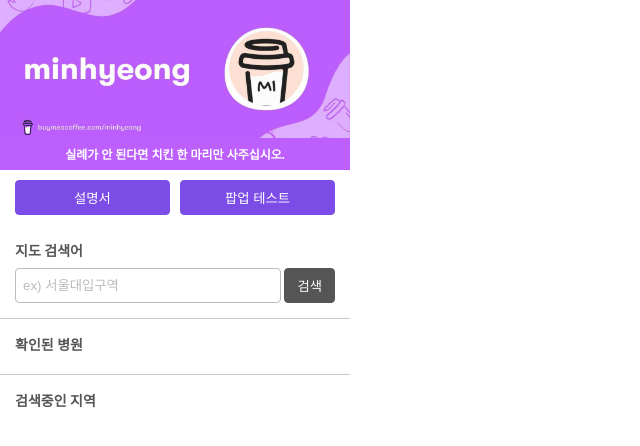
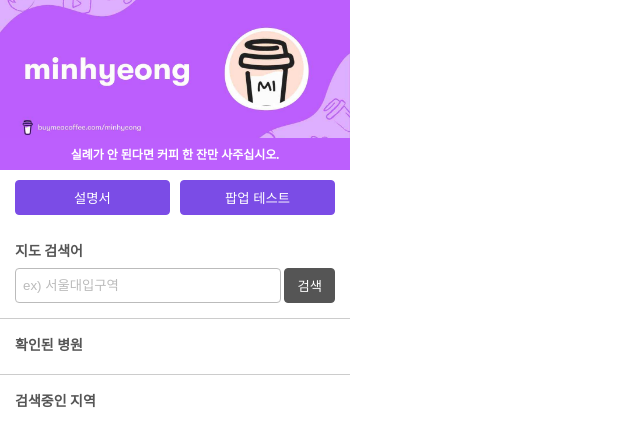
Before and after one commit to minhyeong-jang/chrome-extension, a browser extension: page index.html in a window 1280 px wide. Shown: the full height of the page, 0-640 px from the left. Drawn offline with Linux system fonts and the light colour scheme.

Commit message:
feat: 텍스트 및 ui 개선

```diff
--- a/index.html
+++ b/index.html
@@ -5,11 +5,11 @@
     <link type="text/css" href="style.css" rel="stylesheet" />
   </head>
   <body>
-    <div>
+    <div class="container">
       <a href="https://www.buymeacoffee.com/minhyeong" target="_blank">
         <div class="buy-coffee-img"></div>
         <div class="gimme-coffee">
-          실례가 안 된다면 치킨 한 마리만 사주십시오.
+          실례가 안 된다면 커피 한 잔만 사주십시오.
         </div>
       </a>
       <div class="infomation">
--- a/style.css
+++ b/style.css
@@ -26,6 +26,11 @@ button:hover {
   opacity: 0.8;
 }
 
+.container {
+  max-height: 600px;
+  min-height: 600px;
+  overflow-y: scroll;
+}
 .buy-coffee-img {
   width: 100%;
   height: 138px;
```
Also changed, not shown: manifest.json.
